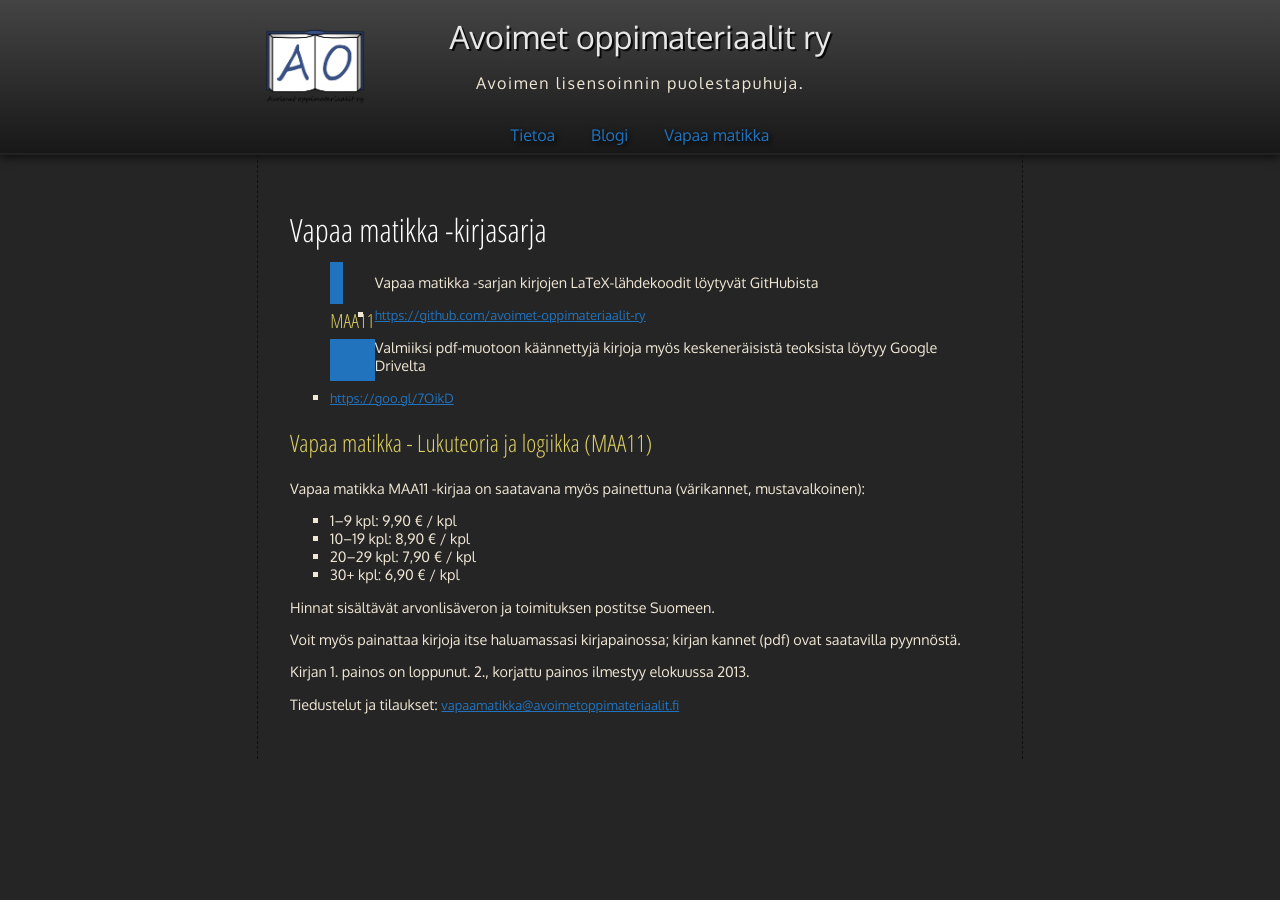
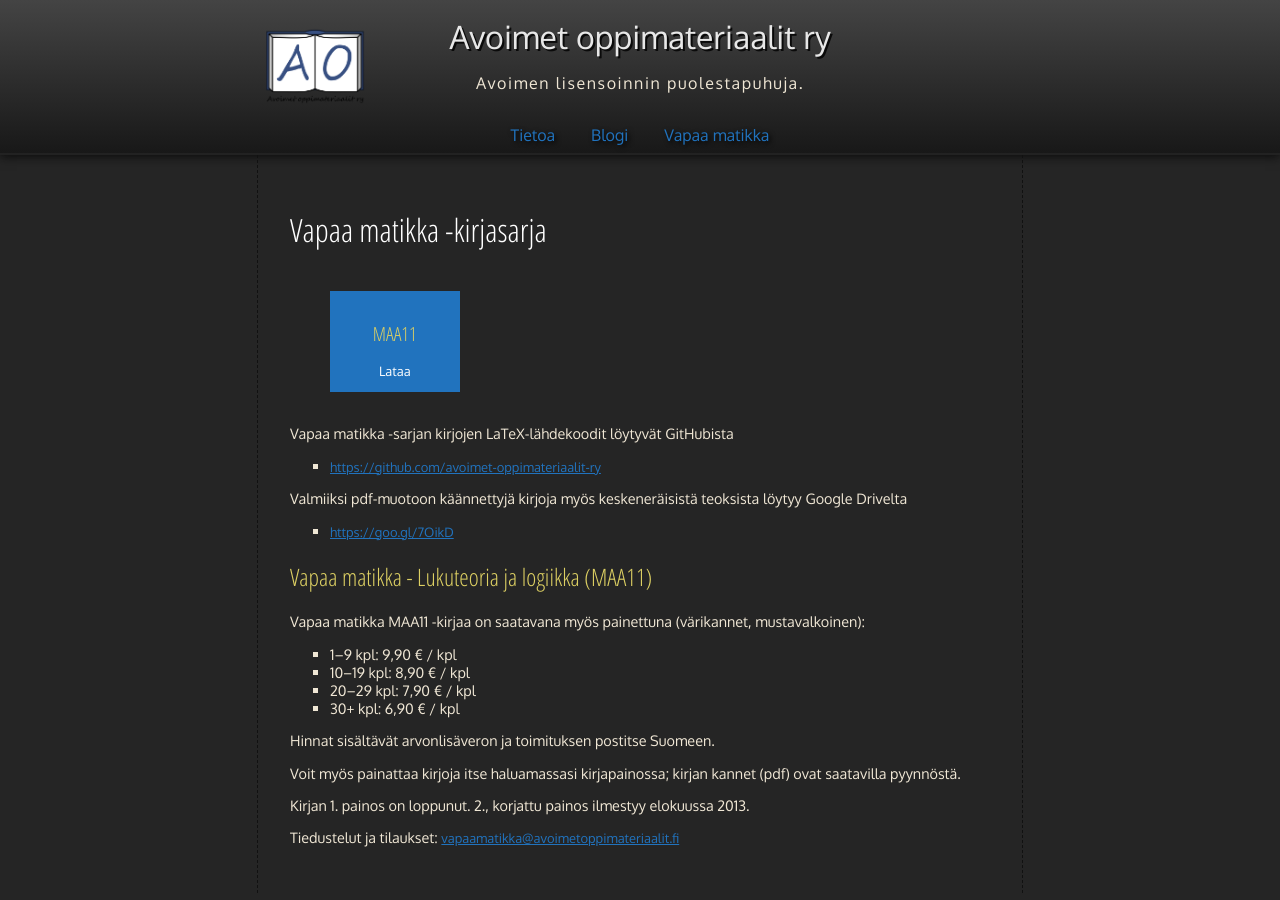
Before and after one commit to Kaijo/kaijo.github.io, a Jekyll site: the page built from vapaa_matikka/index.html, in a window 1280 px wide. Built offline with Jekyll 4.4.1, drawn with Linux system fonts in a browser that asks for light colours.

Commit message:
palsternakka

```diff
--- a/css/style.css
+++ b/css/style.css
@@ -110,14 +110,24 @@ div#main ul.painikkeet {
   list-style: none;
 }
 div#main ul.painikkeet li {
-  float: left;
+  margin: 1em;
+  display: inline;
 }
 div#main ul.painikkeet li a {
+  display: block;
   padding: 1em;
-  width: 10em;
+  width: 8em;
   background: #2173be;
+  color: #FFF;
   text-align: center;
   text-decoration: none;
+  -webkit-transition: all 0.2s ease-out;
+  -moz-transition: all 0.2s ease-out;
+  -o-transition: all 0.2s ease-out;
+  transition: all 0.2s ease-out;
+}
+div#main ul.painikkeet li a:hover {
+  background: #195993;
 }
 div#main div#blogilista article {
   border-top: 1px solid #534a00;
```
Also changed, not shown: css/style.less (+10 -2 lines).
